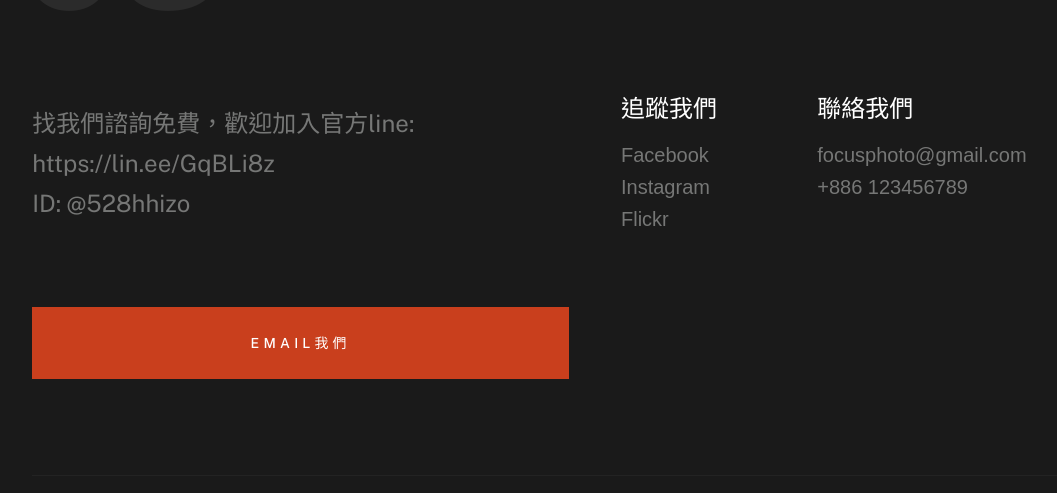
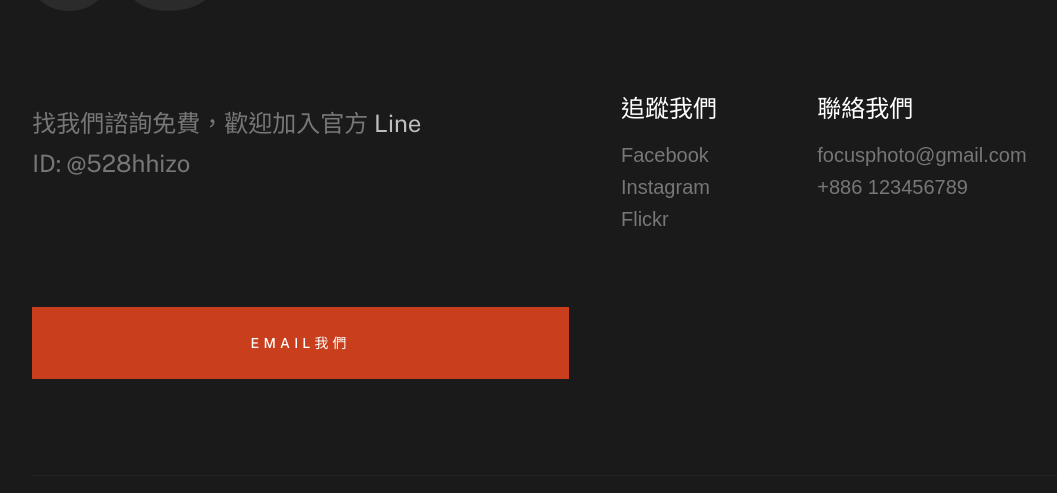
Before and after one commit to DreamChenng/dreamcheng, a plain HTML site: page index.html in a window 1280 px wide. Shown: the part 2332-2825 px from the top of the page, without its empty margins (45-1102 px from the left). Drawn offline with nearby package versions, Linux system fonts and the light colour scheme; a web font is replaced by a local one.

Commit message:
update click line to open new tab

```diff
--- a/index.html
+++ b/index.html
@@ -209,7 +209,7 @@
 
                 <div class="column xl-6 md-12 s-footer__block s-footer__about">
                     <p class="attention-getter">
-                    找我們諮詢免費，歡迎加入官方line: https://lin.ee/GqBLi8z <br>
+                    找我們諮詢免費，歡迎加入官方 <a href="https://lin.ee/GqBLi8z" target="_blank">Line</a> <br>
                     ID: @528hhizo
                     </p>
                 </div> <!-- end section-footer__about -->
```
